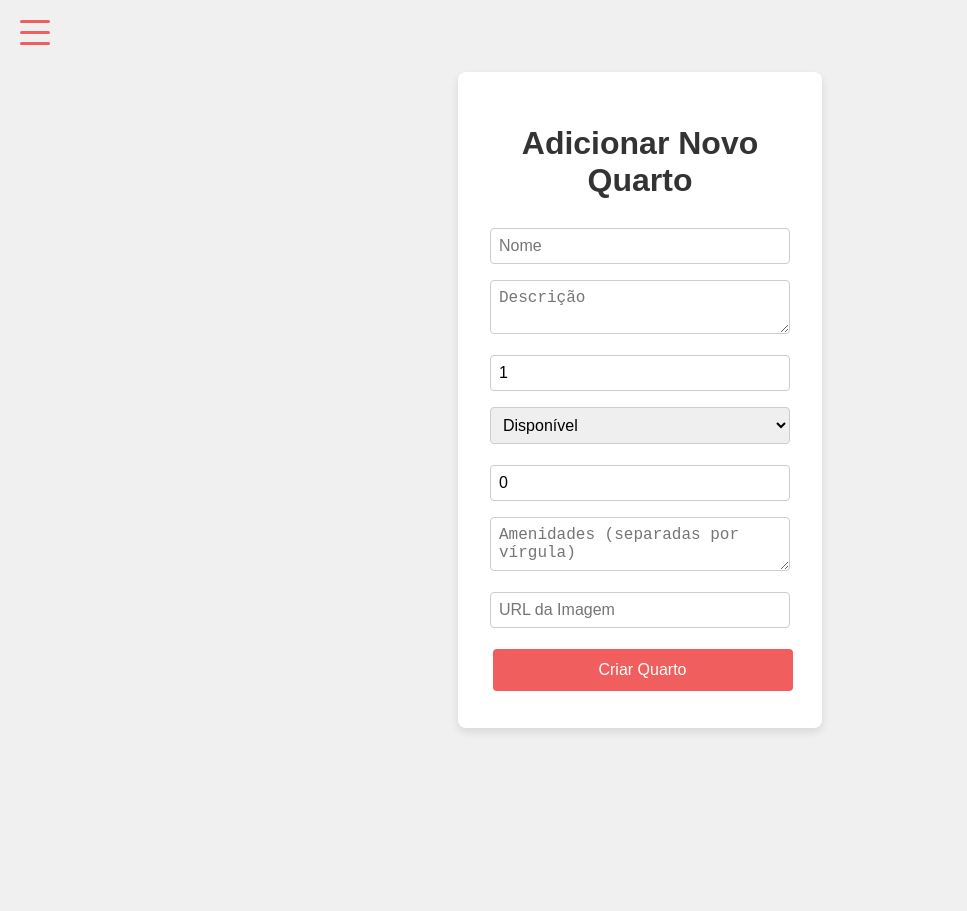
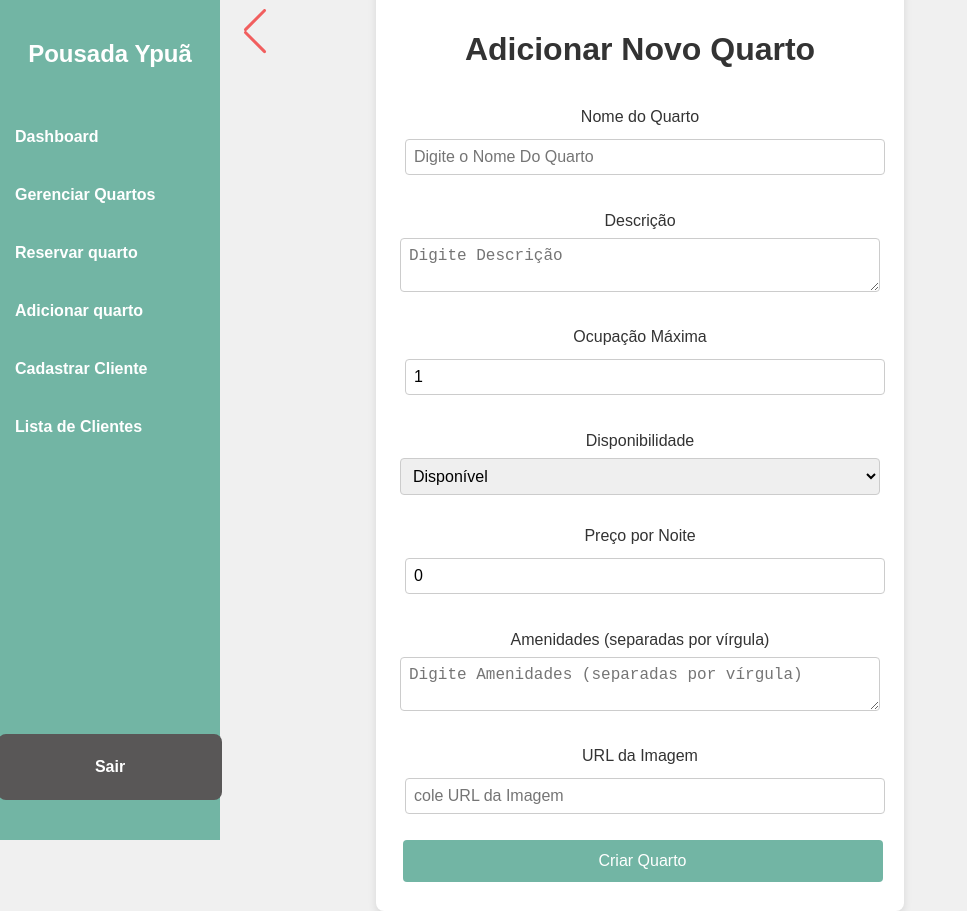
Before and after one commit to JorgeBeeck/projeto_aplicado_reserva_de_quartos, a React (Create React App) app in the folder gerenciamento-quartos/: page /create-room in a window 1280 px wide. Shown: the whole page, without its empty margins (0-967 px from the left). Before the commit the page ends 800 px from the top, so only its background shows below. Built offline with nearby package versions, Linux system fonts and the light colour scheme; no server answers; sample sign-in values are in the browser's storage.

Commit message:
feat: alteracoes na padronizacao visual do sistema

```diff
--- a/gerenciamento-quartos/src/components/Sidebar.js
+++ b/gerenciamento-quartos/src/components/Sidebar.js
@@ -6,14 +6,10 @@ import { auth } from '../firebase';
 
 const Sidebar = () => {
   const navigate = useNavigate();
-  const [sidebarOpen, setSidebarOpen] = useState(false); // Inicia a sidebar fechada
+  const [sidebarOpen, setSidebarOpen] = useState(true); // Inicia a sidebar aberta
 
   const toggleSidebar = () => {
     setSidebarOpen(!sidebarOpen);
-  };
-
-  const closeSidebar = () => {
-    setSidebarOpen(false);
   };
 
   const handleLogout = async () => {
@@ -27,13 +23,17 @@ const Sidebar = () => {
 
   const sidebarStyles = {
     width: '220px',
-    backgroundColor: '#F79A87',
+    backgroundColor: '#72B5A4',
     height: '100vh',
     position: 'fixed',
     top: 0,
     left: sidebarOpen ? '0' : '-220px',
     transition: '0.3s',
     zIndex: 1000,
+    padding: '20px 0', // Adiciona padding no topo e na base da sidebar
+    display: 'flex',
+    flexDirection: 'column',
+    alignItems: 'center',
   };
 
   const ulStyles = {
@@ -67,19 +67,9 @@ const Sidebar = () => {
     padding: '24px',
     textAlign: 'center',
     marginTop: 'auto', // Coloca o link de logout na parte inferior
-  };
-
-  const overlayStyles = {
-    position: 'fixed',
-    top: 0,
-    left: 0,
-    width: sidebarOpen ? '100%' : '0',
-    height: '100vh',
-    backgroundColor: 'rgba(0, 0, 0, 0.5)', // Cor de fundo semi-transparente
-    opacity: sidebarOpen ? '1' : '0',
-    transition: 'opacity 0.3s',
-    pointerEvents: sidebarOpen ? 'auto' : 'none', // Habilita ou desabilita interações com o overlay
-    zIndex: 999, // Coloca o overlay abaixo da sidebar
+    borderRadius: '8px', // Arredonda os cantos do botão
+    width: '80%', // Largura ajustada para o conteúdo do botão
+    marginBottom: '20px', // Espaçamento abaixo do botão
   };
 
   const toggleButtonStyles = {
@@ -95,6 +85,7 @@ const Sidebar = () => {
     alignItems: 'center',
     cursor: 'pointer',
     zIndex: 1001,
+    transform: sidebarOpen ? 'rotate(180deg)' : 'none', // Rotação para formar o 'X'
   };
 
   const lineStyles = {
@@ -102,29 +93,37 @@ const Sidebar = () => {
     height: '3px',
     backgroundColor: '#F15E5E',
     borderRadius: '2px',
+    transition: 'transform 0.3s', // Adiciona transição suave para a rotação
+  };
+
+  const diagonalLineStyles = {
+    transform: sidebarOpen ? 'rotate(45deg) translate(1px, 1px)' : 'rotate(0)',
+  };
+
+  const antiDiagonalLineStyles = {
+    transform: sidebarOpen ? 'rotate(-45deg) translate(-1px, 1px)' : 'rotate(0)',
   };
 
   return (
     <>
       <div style={sidebarStyles}>
+        <h2 style={{ color: '#fff', marginBottom: '20px' }}>Pousada Ypuã</h2>
         <ul style={ulStyles}>
-          <li style={liStyles}><Link to="/home" style={linkStyles} className="sidebar-link">HomePage</Link></li>
+          <li style={liStyles}><Link to="/home" style={linkStyles} className="sidebar-link">Dashboard</Link></li>
           <li style={liStyles}><Link to="/rooms" style={linkStyles} className="sidebar-link">Gerenciar Quartos</Link></li>
+          <li style={liStyles}><Link to="/reserve-room" style={linkStyles} className="sidebar-link">Reservar quarto</Link></li>
+          <li style={liStyles}><Link to="/create-room" style={linkStyles} className="sidebar-link">Adicionar quarto</Link></li>
           <li style={liStyles}><Link to="/register-client" style={linkStyles} className="sidebar-link">Cadastrar Cliente</Link></li>
           <li style={liStyles}><Link to="/client-list" style={linkStyles} className="sidebar-link">Lista de Clientes</Link></li>
-          <li style={liStyles}><Link to="/reserve-room" style={linkStyles} className="sidebar-link">Reservar quarto</Link></li>
-          <li style={liStyles}><Link to="/create-room" style={linkStyles} className="sidebar-link">Adicionar quarto</Link></li>
           {/* Adicionar mais links conforme necessário */}
         </ul>
         <Link to="#" style={logoutStyles} onClick={handleLogout}>Sair</Link>
       </div>
       <div onClick={toggleSidebar} style={toggleButtonStyles}>
-        <div style={lineStyles}></div>
-        <div style={lineStyles}></div>
-        <div style={lineStyles}></div>
+        <div style={{ ...lineStyles, ...diagonalLineStyles }}></div>
+        <div style={{ ...lineStyles, opacity: sidebarOpen ? 0 : 1 }}></div>
+        <div style={{ ...lineStyles, ...antiDiagonalLineStyles }}></div>
       </div>
-      {/* Overlay para cobrir a tela principal quando a sidebar estiver aberta */}
-      <div style={overlayStyles} onClick={closeSidebar}></div>
       <style>
         {`
           .sidebar-link:hover {
--- a/gerenciamento-quartos/src/pages/CreateRoomPage.js
+++ b/gerenciamento-quartos/src/pages/CreateRoomPage.js
@@ -26,7 +26,7 @@ const CreateRoomPage = () => {
         disponibilidade,
         precoPorNoite: parseFloat(precoPorNoite),
         amenidades,
-        imagemUrl
+        imagemUrl,
       });
       alert('Quarto criado com sucesso!');
       navigate('/rooms'); // Redireciona para a página de gerenciamento de quartos
@@ -43,30 +43,41 @@ const CreateRoomPage = () => {
       <div style={styles.formContainer}>
         <h1 style={styles.title}>Adicionar Novo Quarto</h1>
         <form onSubmit={handleSubmit} style={styles.form}>
+          <label style={styles.label}>
+            <p style={styles.labelText}>Nome do Quarto</p>
             <input
               type="text"
-            placeholder="Nome"
+              placeholder="Digite o Nome Do Quarto"
               value={nome}
               onChange={(e) => setNome(e.target.value)}
               style={styles.input}
               required
             />
+          </label>
+          <label style={styles.label}>
+            <p style={styles.labelText}>Descrição</p>
             <textarea
-            placeholder="Descrição"
+              placeholder="Digite Descrição"
               value={descricao}
               onChange={(e) => setDescricao(e.target.value)}
               style={styles.input}
               required
             ></textarea>
+          </label>
+          <label style={styles.label}>
+            <p style={styles.labelText}>Ocupação Máxima</p>
             <input
               type="number"
-            placeholder="Ocupação Máxima"
+              placeholder="Digite Ocupação Máxima"
               value={ocupacaoMaxima}
               onChange={(e) => setOcupacaoMaxima(e.target.value)}
               min="1"
               style={styles.input}
               required
             />
+          </label>
+          <label style={styles.label}>
+            <p style={styles.labelText}>Disponibilidade</p>
             <select
               value={disponibilidade}
               onChange={(e) => setDisponibilidade(e.target.value === 'true')}
@@ -76,9 +87,12 @@ const CreateRoomPage = () => {
               <option value="true">Disponível</option>
               <option value="false">Indisponível</option>
             </select>
+          </label>
+          <label style={styles.label}>
+            <p style={styles.labelText}>Preço por Noite</p>
             <input
               type="number"
-            placeholder="Preço por Noite"
+              placeholder="Digite Preço por Noite"
               value={precoPorNoite}
               onChange={(e) => setPrecoPorNoite(e.target.value)}
               step="0.01"
@@ -86,20 +100,29 @@ const CreateRoomPage = () => {
               style={styles.input}
               required
             />
+          </label>
+          <label style={styles.label}>
+            <p style={styles.labelText}>Amenidades (separadas por vírgula)</p>
             <textarea
-            placeholder="Amenidades (separadas por vírgula)"
+              placeholder="Digite Amenidades (separadas por vírgula)"
               value={amenidades}
-            onChange={(e) => setAmenidades(e.target.value.split(',').map(item => item.trim()))}
+              onChange={(e) =>
+                setAmenidades(e.target.value.split(',').map((item) => item.trim()))
+              }
               style={styles.input}
               required
             ></textarea>
+          </label>
+          <label style={styles.label}>
+            <p style={styles.labelText}>URL da Imagem</p>
             <input
               type="text"
-            placeholder="URL da Imagem"
+              placeholder="cole URL da Imagem"
               value={imagemUrl}
               onChange={(e) => setImagemUrl(e.target.value)}
               style={styles.input}
             />
+          </label>
           <button type="submit" style={styles.button} disabled={loading}>
             {loading ? 'Carregando...' : 'Criar Quarto'}
           </button>
@@ -116,6 +139,8 @@ const styles = {
     flexDirection: 'column',
     alignItems: 'center',
     justifyContent: 'center',
+    paddingTop: '48px',
+    paddingBottom: '48px',
     height: '100vh',
     width: '100vw',
   },
@@ -123,9 +148,9 @@ const styles = {
     backgroundColor: '#FFFFFF',
     borderRadius: '8px',
     margin: '48px',
-    padding: '32px',
+    padding: '24px',
     boxShadow: '0 4px 8px rgba(0, 0, 0, 0.1)',
-    width: '300px',
+    width: '480px',
     maxWidth: '90%',
   },
   title: {
@@ -140,10 +165,19 @@ const styles = {
     flexDirection: 'column',
     alignItems: 'center',
   },
+  label: {
+    width: '100%',
+    marginBottom: '1rem',
+  },
+  labelText: {
+    marginBottom: '0.5rem',
+    fontFamily: 'Arial, sans-serif',
+    color: '#333',
+    textAlign: 'center',
+  },
   input: {
     width: '100%',
     padding: '0.5rem',
-    marginBottom: '1rem',
     fontSize: '1rem',
     border: '1px solid #ccc',
     borderRadius: '4px',
@@ -154,7 +188,7 @@ const styles = {
     padding: '0.75rem',
     fontSize: '1rem',
     color: '#fff',
-    backgroundColor: '#F15E5E',
+    backgroundColor: '#72B5A4',
     border: 'none',
     borderRadius: '4px',
     cursor: 'pointer',
--- a/gerenciamento-quartos/src/pages/HomePage.js
+++ b/gerenciamento-quartos/src/pages/HomePage.js
@@ -1,4 +1,3 @@
-// src/pages/HomePage.js
 import React, { useEffect, useState } from 'react';
 import { getFirestore, collection, query, orderBy, getDocs, limit, where } from 'firebase/firestore';
 
@@ -52,11 +51,19 @@ const HomePage = () => {
     fetchGrowthPercentage();
   }, []);
 
+  const getCurrentDate = () => {
+    const date = new Date();
+    return date.toLocaleDateString('pt-BR');
+  };
+
   return (
     <div style={styles.container}>
+      <h1 style={styles.welcomeTitle}>Olá, Colaborador!</h1>
+      <h1 style={styles.welcomeSubtitle}>Acesse o menu lateral para acessar as funções de gerenciamento do sistema</h1>
+      <h2 style={styles.dateTitle}>Hoje é dia {getCurrentDate()}</h2>
       <div style={styles.gridContainer}>
         <div style={styles.card}>
-          <h2 style={styles.cardTitle}>Total de Clientes: {clients.length}</h2>
+          <h2 style={styles.cardTitle}>Total de Clientes do sistema: {clients.length}</h2>
           <div style={styles.cardContent}>
             {clients.length > 0 ? (
               <ul style={styles.list}>
@@ -73,7 +80,7 @@ const HomePage = () => {
         </div>
 
         <div style={styles.card}>
-          <h2 style={styles.cardTitle}>Crescimento Mensal</h2>
+          <h2 style={styles.cardTitle}>Crescimento Mensal pousada Ypuã</h2>
           <div style={styles.cardContent}>
             <p style={styles.growthPercentage}>{growthPercentage}%</p>
           </div>
@@ -89,13 +96,26 @@ const styles = {
     flexDirection: 'column',
     alignItems: 'center',
     justifyContent: 'center',
-    height: '100vh',
+    minHeight: '100vh',
     padding: '20px',
+    backgroundColor: '#f0f0f0',
   },
-  title: {
+  welcomeTitle: {
     fontFamily: 'Arial, sans-serif',
-    fontSize: '3rem',
-    color: '#fff',
+    fontSize: '2.5rem',
+    color: '#333',
+    marginBottom: '10px',
+  },
+  welcomeSubtitle: {
+    fontFamily: 'Arial, sans-serif',
+    fontSize: '1.5rem',
+    color: '#333',
+    marginBottom: '10px',
+  },
+  dateTitle: {
+    fontFamily: 'Arial, sans-serif',
+    fontSize: '1.5rem',
+    color: '#666',
     marginBottom: '20px',
   },
   gridContainer: {
--- a/gerenciamento-quartos/src/pages/LoginPage.js
+++ b/gerenciamento-quartos/src/pages/LoginPage.js
@@ -30,6 +30,7 @@ const LoginPage = () => {
         <h1 style={styles.title}>Área o funcionário</h1>
         <h2 style={styles.title}>Login</h2>
         <form onSubmit={handleSubmit} style={styles.form}>
+          <label>Email</label>
           <input
             type="email"
             placeholder="Digite seu e-mail"
@@ -38,6 +39,7 @@ const LoginPage = () => {
             style={styles.input}
             required
           />
+          <label>Senha</label>
           <input
             type="password"
             placeholder="Digite sua senha"
@@ -51,6 +53,9 @@ const LoginPage = () => {
           </button>
         </form>
         {error && <p style={styles.error}>{error}</p>}
+      </div>
+      <div>
+      <h2 style={styles.title}>Caso não tenha suas credenciais, solicite para seu administrador</h2>
       </div>
     </div>
   );
@@ -71,7 +76,7 @@ const styles = {
     backgroundColor: '#FFFFFF',
     borderRadius: '8px',
     margin: '48px',
-    padding: '32px',
+    padding: '64px',
     boxShadow: '0 4px 8px rgba(0, 0, 0, 0.1)',
   },
   title: {
--- a/gerenciamento-quartos/src/pages/RegisterClientPage.js
+++ b/gerenciamento-quartos/src/pages/RegisterClientPage.js
@@ -35,30 +35,39 @@ const RegisterClientPage = () => {
       <div style={styles.formContainer}>
         <h1 style={styles.title}>Cadastro de Cliente</h1>
         <form onSubmit={handleSubmit} style={styles.form}>
+          <label style={styles.label}>
+            <p style={styles.labelText}>Nome Completo</p>
             <input
               type="text"
-            placeholder="Nome Completo"
+              placeholder="Digite Seu Nome Completo"
               value={name}
               onChange={(e) => setName(e.target.value)}
               style={styles.input}
               required
             />
+          </label>
+          <label style={styles.label}>
+            <p style={styles.labelText}>CPF</p>
             <input
               type="text"
-            placeholder="CPF"
+              placeholder="Digite seu CPF"
               value={cpf}
               onChange={(e) => setCpf(e.target.value)}
               style={styles.input}
               required
             />
+          </label>
+          <label style={styles.label}>
+            <p style={styles.labelText}>Email</p>
             <input
               type="email"
-            placeholder="Email"
+              placeholder="Digite Seu Email"
               value={email}
               onChange={(e) => setEmail(e.target.value)}
               style={styles.input}
               required
             />
+          </label>
           <button type="submit" style={styles.button} disabled={loading}>
             {loading ? 'Carregando...' : 'Cadastrar'}
           </button>
@@ -99,11 +108,21 @@ const styles = {
     display: 'flex',
     flexDirection: 'column',
     alignItems: 'center',
+    width: '100%',
+  },
+  label: {
+    width: '100%',
+    marginBottom: '1rem',
+  },
+  labelText: {
+    marginBottom: '0.5rem',
+    fontFamily: 'Arial, sans-serif',
+    color: '#333',
+    textAlign: 'center'
   },
   input: {
     width: '100%',
     padding: '0.5rem',
-    marginBottom: '1rem',
     fontSize: '1rem',
     border: '1px solid #ccc',
     borderRadius: '4px',
@@ -114,7 +133,7 @@ const styles = {
     padding: '0.75rem',
     fontSize: '1rem',
     color: '#fff',
-    backgroundColor: '#F15E5E',
+    backgroundColor: '#72B5A4',
     border: 'none',
     borderRadius: '4px',
     cursor: 'pointer',
--- a/gerenciamento-quartos/src/pages/ReserveRoomPage.js
+++ b/gerenciamento-quartos/src/pages/ReserveRoomPage.js
@@ -273,7 +273,7 @@ const styles = {
     padding: '0.75rem',
     fontSize: '1rem',
     color: '#fff',
-    backgroundColor: '#F15E5E',
+    backgroundColor: '#72B5A4',
     border: 'none',
     borderRadius: '4px',
     cursor: 'pointer',
--- a/gerenciamento-quartos/src/pages/RoomDetailPage.js
+++ b/gerenciamento-quartos/src/pages/RoomDetailPage.js
@@ -121,32 +121,32 @@ const RoomDetailPage = () => {
               <p><strong>Amenidades:</strong> {quarto.amenidades.join(', ')}</p>
             </>
           ) : (
-            <form onSubmit={handleSubmit}>
-              <label>
+            <form onSubmit={handleSubmit} style={styles.form}>
+              <label style={styles.label}>
                 Nome:
-                <input type="text" name="nome" value={formData.nome} onChange={handleChange} required />
+                <input type="text" name="nome" value={formData.nome} onChange={handleChange} required style={styles.input} />
               </label>
-              <label>
+              <label style={styles.label}>
                 Descrição:
-                <textarea name="descricao" value={formData.descricao} onChange={handleChange} required />
+                <textarea name="descricao" value={formData.descricao} onChange={handleChange} required style={styles.textarea} />
               </label>
-              <label>
+              <label style={styles.label}>
                 Preço por Noite:
-                <input type="number" name="precoPorNoite" value={formData.precoPorNoite} onChange={handleChange} required />
+                <input type="number" name="precoPorNoite" value={formData.precoPorNoite} onChange={handleChange} required style={styles.input} />
               </label>
-              <label>
+              <label style={styles.label}>
                 Ocupação Máxima:
-                <input type="number" name="ocupacaoMaxima" value={formData.ocupacaoMaxima} onChange={handleChange} required />
+                <input type="number" name="ocupacaoMaxima" value={formData.ocupacaoMaxima} onChange={handleChange} required style={styles.input} />
               </label>
-              <label>
+              <label style={styles.label}>
                 Amenidades (separadas por vírgula):
-                <input type="text" name="amenidades" value={formData.amenidades} onChange={handleChange} required />
+                <input type="text" name="amenidades" value={formData.amenidades} onChange={handleChange} required style={styles.input} />
               </label>
-              <label>
+              <label style={styles.label}>
                 URL da Imagem:
-                <input type="url" name="imagemUrl" value={formData.imagemUrl} onChange={handleChange} required />
+                <input type="url" name="imagemUrl" value={formData.imagemUrl} onChange={handleChange} required style={styles.input} />
               </label>
-              <button type="submit">Salvar</button>
+              <button type="submit" style={styles.saveButton}>Salvar</button>
             </form>
           )}
           {!editMode && (
@@ -224,8 +224,51 @@ const styles = {
     width: '100%',
     marginTop: '20px',
   },
+  form: {
+    display: 'flex',
+    flexDirection: 'column',
+    textAlign: 'center',
+    gap: '10px',
+    padding: '20%',
+  },
+  label: {
+    display: 'flex',
+    width: '100%',
+    flexDirection: 'column',
+    fontSize: '1rem',
+    fontWeight: 'bold',
+    marginBottom: '5px',
+  },
+  input: {
+    padding: '8px',
+    width: '100%',
+    fontSize: '1rem',
+    borderRadius: '4px',
+    border: '1px solid #ccc',
+    marginBottom: '10px',
+  },
+  textarea: {
+    padding: '8px',
+    width: '100%',
+    fontSize: '1rem',
+    borderRadius: '4px',
+    border: '1px solid #ccc',
+    marginBottom: '10px',
+    resize: 'vertical',
+  },
+  saveButton: {
+    backgroundColor: '#72B5A4',
+    width: '100%',
+    color: 'white',
+    border: 'none',
+    borderRadius: '4px',
+    padding: '10px 20px',
+    cursor: 'pointer',
+    alignSelf: 'flex-start',
+    marginTop: '10px',
+  },
   editButton: {
-    backgroundColor: '#4CAF50',
+    backgroundColor: '#72B5A4',
     color: 'white',
     border: 'none',
     borderRadius: '4px',
@@ -255,7 +298,7 @@ const styles = {
     textAlign: 'left',
     fontWeight: 'bold',
     color: '#333',
-    backgroundColor: '#f2f2f2',
+    backgroundColor: '#72B5A4',
     borderBottom: '1px solid #ddd',
   },
   tableCell: {
--- a/gerenciamento-quartos/src/pages/RoomManagementPage.js
+++ b/gerenciamento-quartos/src/pages/RoomManagementPage.js
@@ -130,9 +130,8 @@ const styles = {
     borderBottom: '1px solid #ddd',
   },
   link: {
+    textDecoration: 'none',
     color: '#72B5A4',
-    textDecoration: 'none',
-    color: '#F79A87',
     cursor: 'pointer',
   },
   '&:hover': {
```
Also changed, not shown: gerenciamento-quartos/src/pages/ClientListPage.js (+6 -4 lines). Lines whose indentation alone changed are shown as unchanged.
